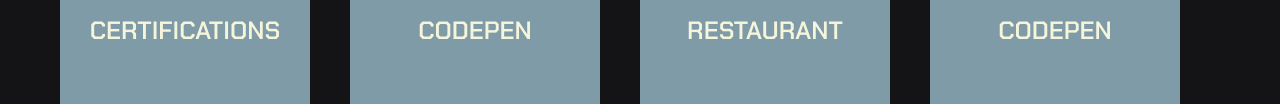
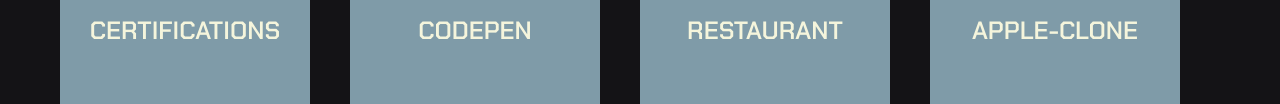
Before and after one commit to Antoinefol/website, a website: page public/html/work.html in a window 1280 px wide. Shown: the part 369-473 px from the top of the page. Drawn offline with Linux system fonts and the light colour scheme.

Commit message:
Update work.html

```diff
--- a/public/html/work.html
+++ b/public/html/work.html
@@ -102,7 +102,7 @@
           <div class="card__face card__face--front">
             <div class="blob"></div>
             <img src="images/Apple.PNG" class="img" />
-            <h2>CODEPEN</h2>
+            <h2>APPLE-CLONE</h2>
             <p>
               <a
                 class="projectlinks"
```
